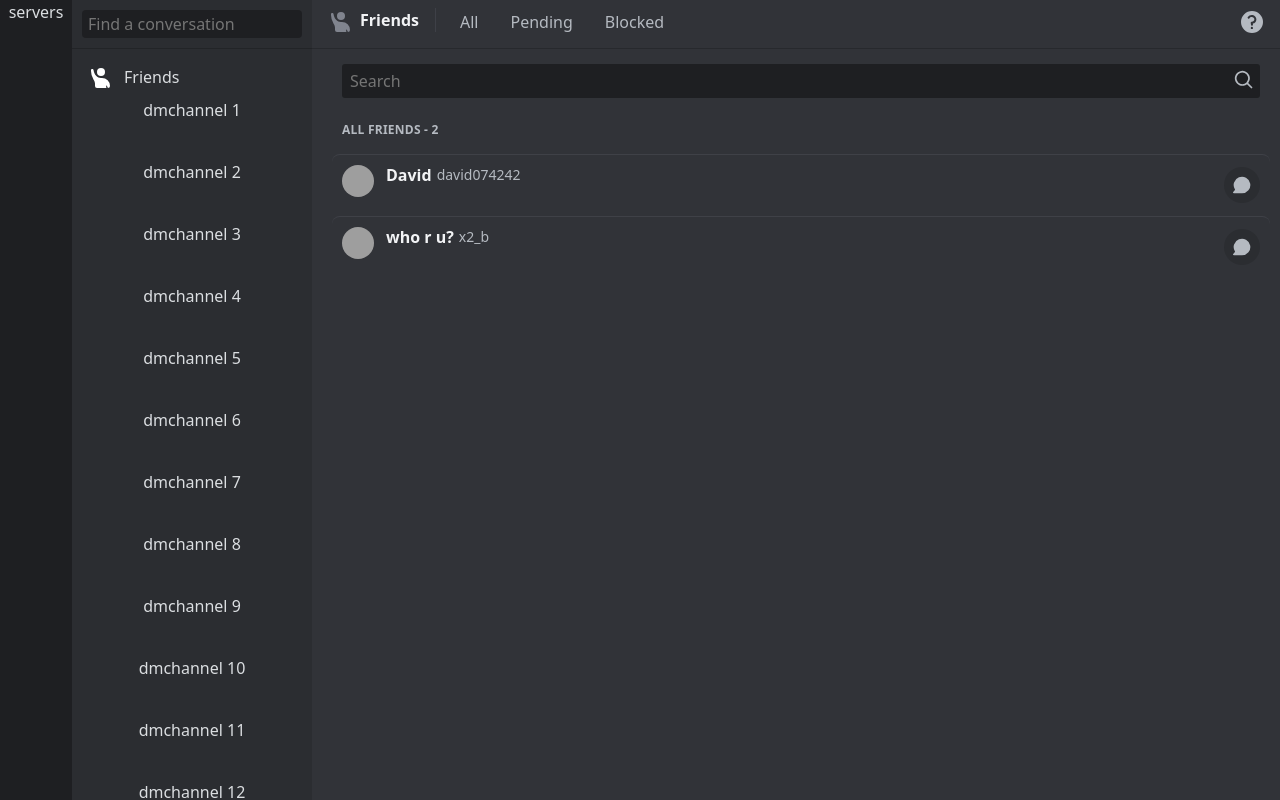
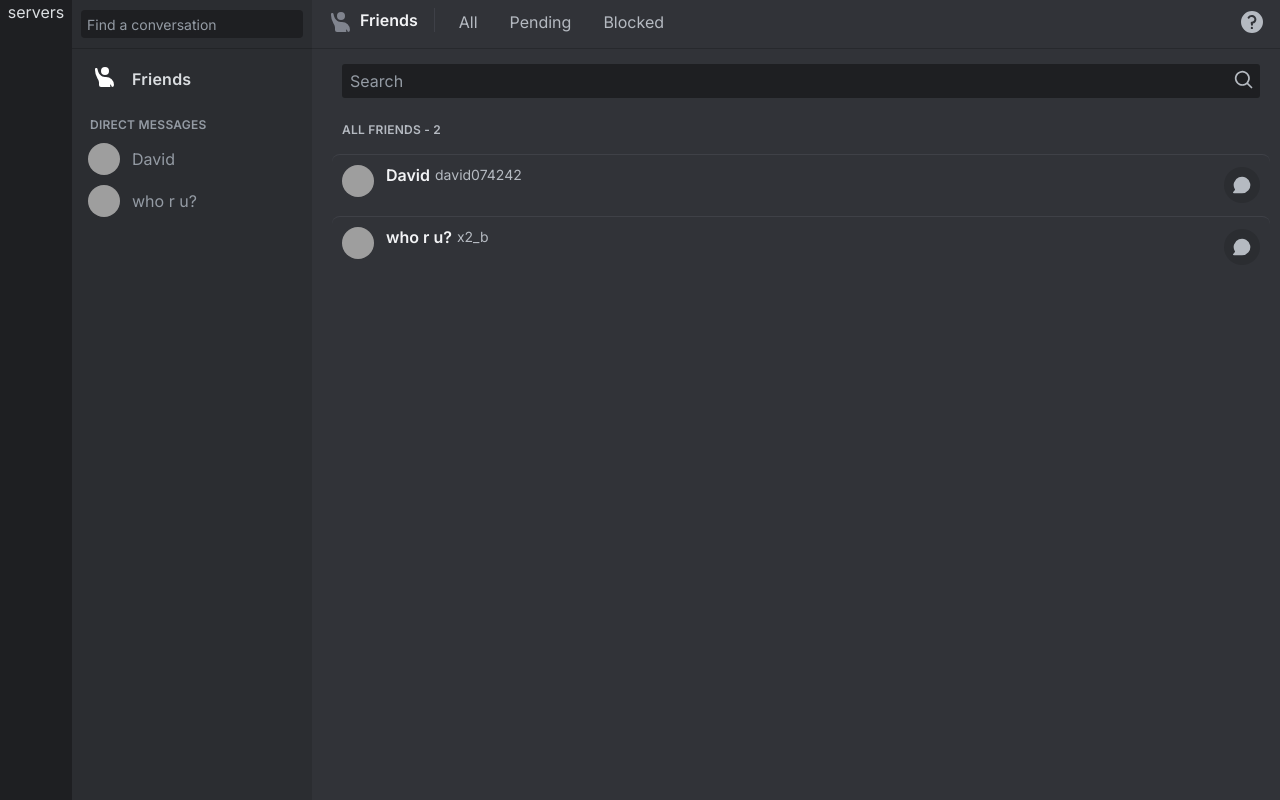
Before and after one commit to orthogonalsushi/discordfront, a plain HTML site: page index.html in a window 1280 px wide. Drawn offline with nearby package versions, Linux system fonts and the light colour scheme; grey boxes are pictures that could not be loaded.

Commit message:
dontaskme

```diff
--- a/index.html
+++ b/index.html
@@ -13,6 +13,14 @@
         crossorigin="anonymous"></script>
     <link href="styles.css" rel="stylesheet">
     <script defer src="app.js"></script>
+    <link rel="preconnect" href="https://fonts.googleapis.com">
+    <link rel="preconnect" href="https://fonts.gstatic.com" crossorigin>
+    <link
+        href="https://fonts.googleapis.com/css2?family=Inter:ital,opsz,wght@0,14..32,100..900;1,14..32,100..900&family=Roboto:ital,wght@0,100;0,300;0,400;0,500;0,700;0,900;1,100;1,300;1,400;1,500;1,700;1,900&display=swap"
+        rel="stylesheet">
+    <link
+        href="https://fonts.googleapis.com/css2?family=Inter:ital,opsz,wght@0,14..32,100..900;1,14..32,100..900&family=Noto+Sans:ital,wght@0,100..900;1,100..900&family=Roboto:ital,wght@0,100;0,300;0,400;0,500;0,700;0,900;1,100;1,300;1,400;1,500;1,700;1,900&display=swap"
+        rel="stylesheet">
 </head>
 
 <body>
@@ -20,11 +28,12 @@
         <div class="servers-bar app-item">
             servers
         </div>
-        <div class="side-bar app-item">
+        <div class="side-bar app-item no-select">
             <div class="side-bar-nav">
                 <input class="side-bar-input" placeholder="Find a conversation">
             </div>
             <div class="side-bar-main">
+                <!-- side bar title -->
                 <div class="side-main-title">
                     <div class="wave-main-wrap"><!-- wave svg -->
                         <svg x="0" y="0" aria-hidden="true" role="img" xmlns="http://www.w3.org/2000/svg" width="24"
@@ -41,35 +50,65 @@
                         <div class="main-title-text">Friends</div>
                     </div>
                 </div>
-                <ul class="unstyle-list">
-                    <li class="side-bar-item">dmchannel 1</li>
-                    <li class="side-bar-item">dmchannel 2</li>
-                    <li class="side-bar-item">dmchannel 3</li>
-                    <li class="side-bar-item">dmchannel 4</li>
-                    <li class="side-bar-item">dmchannel 5</li>
-                    <li class="side-bar-item">dmchannel 6</li>
-                    <li class="side-bar-item">dmchannel 7</li>
-                    <li class="side-bar-item">dmchannel 8</li>
-                    <li class="side-bar-item">dmchannel 9</li>
-                    <li class="side-bar-item">dmchannel 10</li>
-                    <li class="side-bar-item">dmchannel 11</li>
-                    <li class="side-bar-item">dmchannel 12</li>
-                    <li class="side-bar-item">dmchannel 13</li>
-                    <li class="side-bar-item">dmchannel 14</li>
-                    <li class="side-bar-item">dmchannel 15</li>
-                    <li class="side-bar-item">dmchannel 16</li>
-                    <li class="side-bar-item">dmchannel 17</li>
-                    <li class="side-bar-item">dmchannel 18</li>
-                    <li class="side-bar-item">dmchannel 19</li>
-                    <li class="side-bar-item">dmchannel 20</li>
+
+                <!-- side bar label -->
+                <div class="side-bar-label">
+                    <div class="side-label-text">Direct Messages</div>
+                </div>
+
+                <ul class="private-channels unstyle-list">
+                    <li>
+                        <div class="dm-item dm-item-1">
+                            <div class="dm-info">
+                                <div class="dm-icon-wrapper-outer">
+                                    <div class="dm-icon-wrapper-inner">
+                                        <svg width="32" height="32" viewBox="0 0 32 32" aria-hidden="true">
+                                            <foreignObject class="wrap-dm-img" x="0" y="0" width="32" height="32">
+                                                <div><img style="height: 32px; width: 32px;"
+                                                        src="https://cdn.discordapp.com/avatars/647102819425583106/333a72885a51421e9ace884824abac87.webp?size=44"
+                                                        alt=" " aria-hidden="true"></div>
+                                            </foreignObject>
+                                        </svg>
+                                    </div>
+                                </div>
+                                <div class="dm-info-text">
+                                    <div class="dm-info-name">
+                                        David
+                                    </div>
+                                </div>
+                            </div>
+                        </div>
+                    </li>
+                    <li>
+                        <div class="dm-item dm-item-2">
+                            <div class="dm-info">
+                                <div class="dm-icon-wrapper-outer">
+                                    <div class="dm-icon-wrapper-inner">
+                                        <svg width="32" height="32" viewBox="0 0 32 32" aria-hidden="true">
+                                            <foreignObject class="wrap-dm-img" x="0" y="0" width="32" height="32">
+                                                <div><img style="height: 32px; width: 32px;"
+                                                        src="https://cdn.discordapp.com/avatars/900435714880180225/cee12ae94c7d2b0a2d401ebd2c99ccae.webp?size=44"
+                                                        alt=" " aria-hidden="true"></div>
+                                            </foreignObject>
+                                        </svg>
+                                    </div>
+                                </div>
+                                <div class="dm-info-text">
+                                    <div class="dm-info-name">
+                                        who r u?
+                                    </div>
+                                </div>
+                            </div>
+                        </div>
+                    </li>
                 </ul>
             </div>
             <div class="side-bar-profile">
 
             </div>
         </div>
-        <div class="main app-item">
-            <div class="main-nav-con no-hover no-select">
+        <div class="main app-item no-select">
+            <div class="main-nav-con no-hover">
                 <div class="main-nav-bar">
                     <div class="wave-icon-wrap"><!-- wave svg -->
                         <svg x="0" y="0" aria-hidden="true" role="img" xmlns="http://www.w3.org/2000/svg" width="24"
--- a/styles.css
+++ b/styles.css
@@ -4,10 +4,8 @@
 }
 
 :root {
-  --font-primary: "gg sans", "Noto Sans", "Helvetica Neue", Helvetica, Arial,
-    sans-serif, "Apple Symbols";
-  --font-display: "gg sans", "Noto Sans", "Helvetica Neue", Helvetica, Arial,
-    sans-serif, "Apple Symbols";
+  --font-primary: "Inter", "Noto Sans", Helvetica, Arial, sans-serif;
+  --font-display: "Inter", "Noto Sans", Helvetica, Arial, sans-serif;
 
   /* for scroll bar */
   --custom-scrollbar-width: 10px;
@@ -41,7 +39,6 @@
   --background-modifier-selected: oklab(0.431938 0.00109309 -0.0132537 / 0.6);
 
   /* for search bar */
-  --background-tertiary: oklab(0.23892 0.000131361 -0.00592163);
   --text-normal: oklab(0.899401 -0.00192499 -0.00481987);
 
   /* for friends heading in main */
@@ -69,7 +66,14 @@
   --primary-730: hsl(var(--primary-730-hsl) / 1);
   --primary-730-hsl: 225 calc(var(--saturation-factor, 1) * 7.1%) 11%;
 
+  /* for input box */
+  --text-muted: oklab(0.686679 -0.00398019 -0.0150182);
 
+  /* for side bar label */
+  --channels-default: oklab(0.686679 -0.00398019 -0.0150182);
+
+  /* background for active private channel */
+  --background-modifier-active: oklab(0.431937 0.00109309 -0.0132537 / 0.48);
 }
 
 /* scrollbar */
@@ -96,6 +100,7 @@
 input,
 ::placeholder {
   font-weight: 400;
+  color: var(--text-muted);
 }
 
 .no-hover {
@@ -313,6 +318,8 @@
   display: flex;
   height: 40px;
   align-items: center;
+  overflow: hidden;
+  max-width: 90%;
 }
 
 .friend-icon-wrapper {
@@ -330,6 +337,7 @@
   display: flex;
   flex-direction: column;
   height: inherit;
+  overflow: hidden;
 }
 
 .friend-info-name {
@@ -343,7 +351,9 @@
 .info-name-display {
   color: var(--header-primary);
   font-weight: 600;
+  overflow: hidden;
   text-overflow: ellipsis;
+  white-space: nowrap;
 }
 
 .info-name-discriminator {
@@ -351,6 +361,9 @@
   font-size: 14px;
   line-height: 16px;
   margin-left: 5px;
+  overflow: hidden;
+  text-overflow: ellipsis;
+  white-space: nowrap;
   /* visibility: hidden; */
 }
 
@@ -422,8 +435,8 @@
   padding: 1px 6px;
   min-height: 28px;
   border-radius: 4px;
-  width: 100%;
   font-weight: 500;
+  font-size: 14px;
 }
 
 
@@ -433,17 +446,24 @@
   margin-left: 8px;
   margin-top: 8px;
   min-height: 42px;
-  padding: 0 8px;
+  padding-left: 8px;
+  padding-right: 16px;
   justify-content: flex-start;
   align-items: center;
+  border-radius: 4px;
 }
 
-/* .side-main-title:hover {
-  background-color: var(--background-secondary);
-} */
+.side-main-title:hover {
+  background-color: var(--background-modifier-hover);
+}
 
 .wave-main-wrap {
+  display: flex;
+  justify-content: center;
+  align-items: center;
   margin-right: 12px;
+  height: 32px;
+  width: 32px;
 }
 
 .main-title-wrapper {
@@ -453,5 +473,86 @@
 .main-title-text {
   display: flex;
   font-size: 16px;
-  font-weight: 500;
+  font-weight: 600;
+  max-height: 20px;
+  letter-spacing: 0.24px;
 }
+
+.side-bar-label {
+  padding: 18px 8px 4px 18px;
+  font-size: 12px;
+  color: var(--channels-default);
+}
+
+.side-label-text {
+  display: flex;
+  font-size: 12px;
+  text-transform: uppercase;
+  font-weight: 600;
+  letter-spacing: 0.24px;
+}
+
+.side-bar-label:hover {
+  color: var(--interactive-hover);
+}
+
+
+/* dm list */
+
+.dm-item {
+  display: flex;
+  height: 42px;
+  margin-left: 8px;
+  color: var(--channels-default);
+  border-radius: 4px;
+}
+
+.dm-item:hover {
+  color: var(--interactive-hover);
+  background-color: var(--background-modifier-hover);
+}
+
+.dm-item:active {
+  color: var(--interactive-active);
+  background-color: var(--background-modifier-active);
+}
+
+.dm-info {
+  display: flex;
+  justify-content: flex-start;
+  align-items: center;
+  padding: 0 8px;
+  overflow: hidden;
+  line-height: 16px;
+  text-overflow: ellipsis;
+  max-width: 100%;
+}
+
+.dm-icon-wrapper-outer {
+  display: flex;
+  align-items: center;
+  margin-right: 12px;
+}
+
+.dm-info-text {
+  overflow: hidden;
+}
+
+.dm-info-name {
+  overflow: hidden;
+  text-overflow: ellipsis;
+  white-space: nowrap;
+}
+
+.wrap-dm-img {
+  border-radius: 50%;
+}
+
+
+/* Prevent horizontal scrollbar */
+.app-item {
+  overflow-x: hidden;
+}
+
+/* .servers-bar, .side-bar, .main, .right-bar {
+  overflow-x: hidden; /* Prevent horizontal scrollbar */
```
Also changed, not shown: icons.html (+31 -0 lines).
